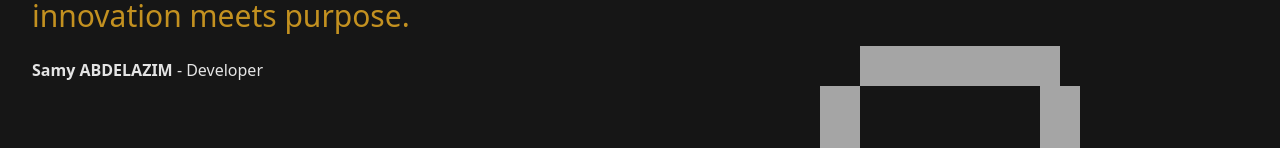
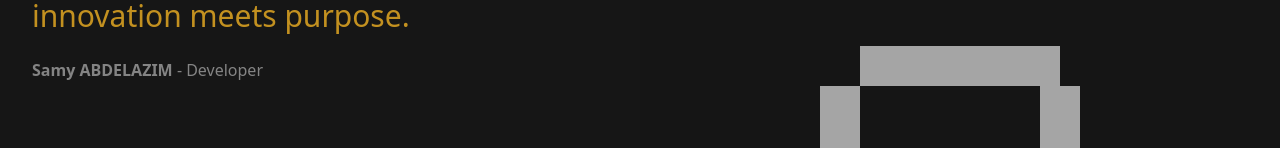
Before and after one commit to ElAfroNinja000/WebPortfolio, a Next.js app: page / in a window 1280 px wide. Shown: the part 214-362 px from the top of the page. Built offline with nearby package versions, Linux system fonts and the light colour scheme.

Commit message:
Minor Style update

```diff
--- a/src/components/Hero.tsx
+++ b/src/components/Hero.tsx
@@ -17,7 +17,7 @@ export default function Hero() {
                 <span className="text-[#efb023]"> innovation meets purpose. </span>
               </p>
               <br />
-              <p className="text-[#e4e4e4]"><strong>Samy ABDELAZIM</strong> - Developer</p>
+              <p className="text-[#848484]"><strong>Samy ABDELAZIM</strong> - Developer</p>
             </div>
           </div>
         </div>
```
